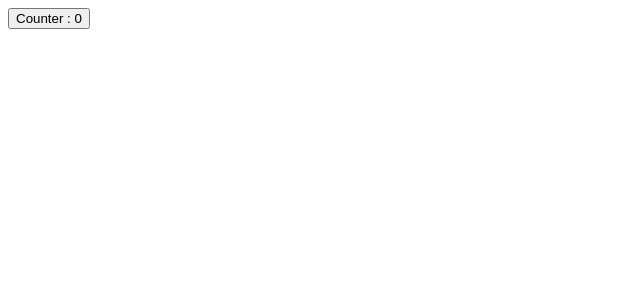
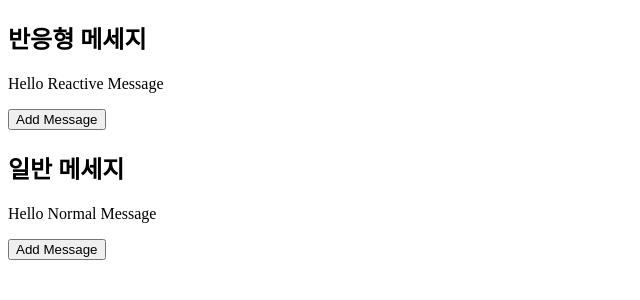
Before and after one commit to seorang42/vuejs3-practice, a Vue app: page / in a window 1280 px wide. Shown: the top 300 px of the page, without its empty margins (0-640 px from the left). Built offline with nearby package versions, Linux system fonts and the light colour scheme.

Commit message:
4-1 Composition API

```diff
--- /dev/null
+++ b/src/App.vue
@@ -0,0 +1,48 @@
+<template>
+	<div>
+		<h2>반응형 메세지</h2>
+		<p>{{ reactiveMessage }}</p>
+		<button v-on:click="addReactiveMessage">Add Message</button>
+		<h2>일반 메세지</h2>
+		<p>{{ normalMessage }}</p>
+		<button v-on:click="addNormalMessage">Add Message</button>
+	</div>
+</template>
+
+<script>
+import { isRef, onBeforeMount, onMounted, ref } from 'vue';
+
+export default {
+	setup() {
+		console.log('setup()');
+
+		const reactiveMessage = ref('Hello Reactive Message');
+		const addReactiveMessage = () => {
+			reactiveMessage.value = reactiveMessage.value + '!';
+		};
+		console.log(isRef(reactiveMessage));
+
+		let normalMessage = 'Hello Normal Message';
+		const addNormalMessage = () => {
+			normalMessage = normalMessage + '!';
+		};
+		console.log(isRef(normalMessage));
+
+		onMounted(() => {
+			console.log('onMounted');
+		});
+		onBeforeMount(() => {
+			console.log('onBeforeMount');
+		});
+
+		return {
+			reactiveMessage,
+			normalMessage,
+			addReactiveMessage,
+			addNormalMessage,
+		};
+	},
+};
+</script>
+
+<style lang="scss" scoped></style>
--- a/src/App_CompositionAPI.vue
+++ /dev/null
@@ -1,27 +0,0 @@
-<template>
-	<div>
-		<button v-on:click="increment">Counter : {{ counter }}</button>
-	</div>
-</template>
-
-<script>
-import { onMounted, ref } from 'vue';
-
-export default {
-	setup() {
-		const counter = ref(0);
-		const increment = () => counter.value++;
-
-		onMounted(() => {
-			console.log('컴포넌트가 마운트 되었습니다');
-		});
-
-		return {
-			counter,
-			increment,
-		};
-	},
-};
-</script>
-
-<style lang="scss" scoped></style>
--- a/src/main.js
+++ b/src/main.js
@@ -1,4 +1,4 @@
 import { createApp } from 'vue';
-import App_CompositionAPI from './App_CompositionAPI.vue';
+import App from './App.vue';
 
-createApp(App_CompositionAPI).mount('#app');
+createApp(App).mount('#app');
```
Also changed, not shown: src/App_OptionsAPI.vue (deleted, +0 -25 lines).
